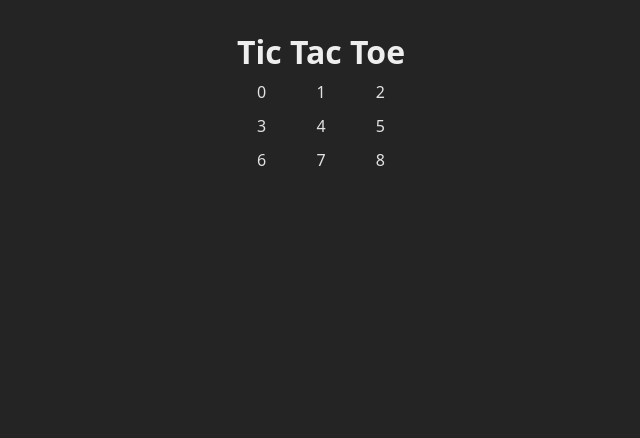
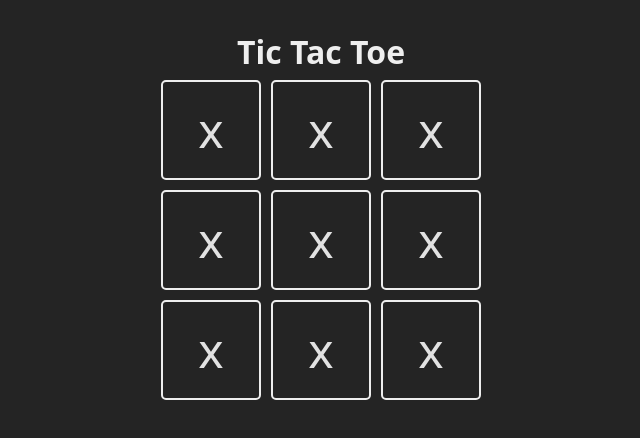
Before and after one commit to RstefaniB/ridudev, a React (Vite) app in the folder projects/02-tic-tac-toe/: page / in a window 1280 px wide. Shown: the top 438 px of the page, without its empty margins (319-959 px from the left). Built offline with nearby package versions, Linux system fonts and the light colour scheme.

Commit message:
creamos un componente Square con un children y un estado board con resultado hardcodeado para ver como pinta el tic-tac-toe grid. extraemos la C.I con board[index]

```diff
--- a/projects/02-tic-tac-toe/src/App.jsx
+++ b/projects/02-tic-tac-toe/src/App.jsx
@@ -3,9 +3,17 @@
 import './index.css'
 
 
-const board = Array(9).fill(null)
+const Square = ({ children, index }) => {
+  return (
+    <div className='square'>
+      {children}
+    </div>
+  )
+}
 
 function App() {
+
+  const [board, setBoard] = useState(['x', 'x', 'x', 'x', 'x', 'x', 'x', 'x', 'x'])
 
 
   return (
@@ -15,11 +23,10 @@
         {
           board.map((_, index) => {
             return (
-              <div className='cell' key={index}>
-                <span className='cell__content'>
-                  {index}
-                </span>
-              </div>
+              <Square
+                key={index} index={index}>
+                {board[index]}
+              </Square>
             )
           })
         }
```
